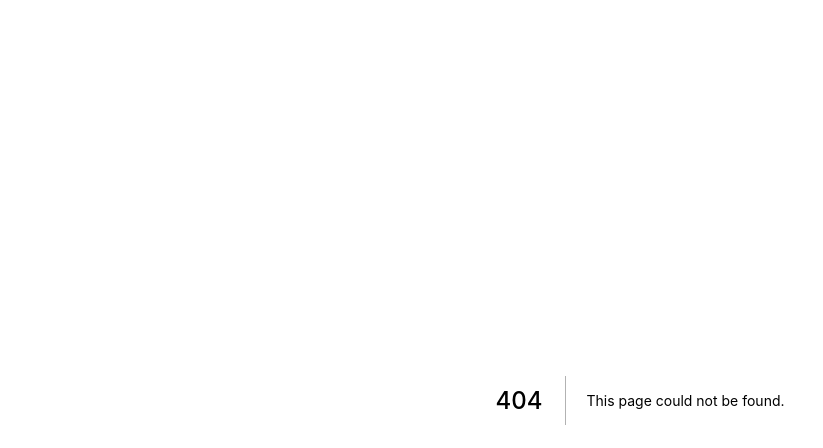
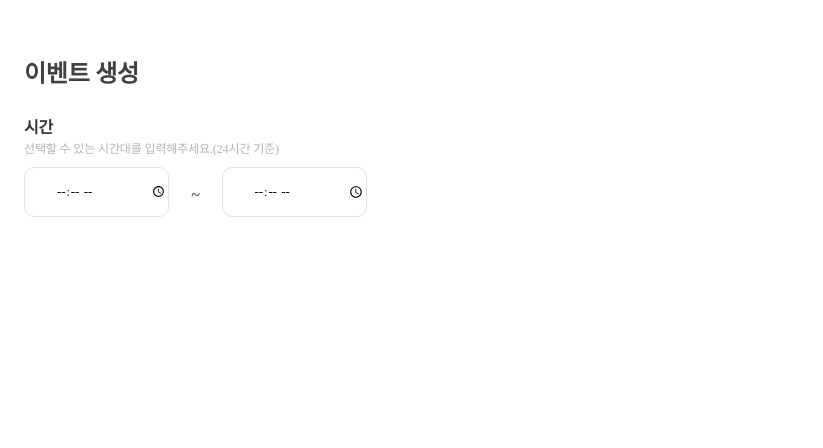
Before and after one commit to ryuni-dev/meezzle, a Next.js app in the folder meezzle-front/: page /create in a window 1280 px wide. Before the commit this address had no page. Shown: the top 448 px of the page, without its empty margins (0-823 px from the left). Built offline with nearby package versions, Linux system fonts and the light colour scheme.

Commit message:
feat-pages-create:: 기본 레이아웃 작성

```diff
--- /dev/null
+++ b/meezzle-front/components/event/Create/EventCreate.tsx
@@ -0,0 +1,102 @@
+import type { NextComponentType } from "next"
+import styled from 'styled-components';
+
+const Container = styled.div`
+    display: flex;
+    justify-content: center;
+    flex-direction: column;
+    padding: 0px;
+    margin: 0px;
+    width: 100%;
+    height: 100%;
+    `
+const Header = styled.div`
+    display: flex;
+
+    width: 375px;
+    height: 44px;
+    align-items: center;
+    margin-top: 44px;
+    margin-left: 16px;
+
+`
+const H1 = styled.h1`
+    font-family: 'Pretendard';
+    font-style: normal;
+    font-weight: 700;
+    font-size: 24px;
+    line-height: 150%;
+    letter-spacing: -0.011em;
+    color: #414141;
+
+    position: absolute;
+`
+
+// const H2 = styled.h2`
+//     font-family: 'Pretendard';
+//     font-style: normal;
+//     font-weight: 600;
+//     font-size: 16px;
+//     line-height: 150%;
+
+//     letter-spacing: -0.011em;
+
+//     /* gray900 */
+//     color: #333333;
+//     margin: 0px;
+// `
+
+const CreateContainer = styled.div`
+    display: flex;
+    flex-direction: column;
+    width: 375px;
+    height: auto;
+    margin-top: 20px;
+    margin-left: 16px;
+`
+// const Input = styled.input`
+//     width: 343px;
+//     height: 48px;
+//     border-radius: 10px;
+//     border: 1px solid #E2E2E2;
+
+//     ::placeholder {
+//         font-family: 'Pretendard';
+//         font-style: normal;
+//         font-weight: 400;
+//         font-size: 12px;
+//         line-height: 150%;
+//         /* identical to box height, or 18px */
+
+//         letter-spacing: -0.011em;
+
+//         /* gray300 */
+
+//         color: #A5A5A5;
+//         text-indent: 15px;
+//     }
+//     :focus {
+//         outline: none;
+//     }
+// `
+
+type EventCreateProps = {
+    children: JSX.Element | JSX.Element[]
+}
+
+const EventCreate = ({children}: EventCreateProps)=> {
+    return (
+        <Container>
+            <Header>
+                <H1>
+                    이벤트 생성
+                </H1>
+            </Header>
+            <CreateContainer>
+                {children}
+            </CreateContainer>
+        </Container>
+    );
+}
+
+export default EventCreate;
--- /dev/null
+++ b/meezzle-front/components/event/Create/EventDate.tsx
@@ -0,0 +1,28 @@
+import type { NextComponentType } from "next"
+import styled from 'styled-components';
+import { DateSelectText, GrayText, H2, Input, InputDate } from "../../../styled-components/StyledCreate";
+
+const DateContainer = styled.div`
+    display: flex;
+    flex-direction: row;
+    width: 343px;
+    height: 48px;
+    margin-top: 9px;
+`
+
+
+const EventDate: NextComponentType = ()=> {
+    return (
+        <>
+            <H2>날짜</H2>
+            <GrayText>날짜를 입력해주세요(며칠부터 며칠까지 보이게 할 건가요?)</GrayText>
+            <DateContainer>
+                <InputDate type="date" id="currentMonth" date-placeholder="시작 날짜"></InputDate>
+                <DateSelectText>~</DateSelectText>
+                <InputDate type="date" id="currentMonth"></InputDate>
+            </DateContainer>
+        </>
+    );
+}
+
+export default EventDate;
--- /dev/null
+++ b/meezzle-front/components/event/Create/EventExplain.tsx
@@ -0,0 +1,15 @@
+import type { NextComponentType } from "next"
+import styled from 'styled-components';
+import { GrayText, H2, InputLarge } from "../../../styled-components/StyledCreate";
+
+const EventExplain: NextComponentType = ()=> {
+    return (
+        <>
+            <H2>설명</H2>
+            <GrayText>이벤트에 대한 설명을 적어주세요.</GrayText>
+            <InputLarge placeholder="내용을 입력해주세요."></InputLarge>
+    </>
+    );
+}
+
+export default EventExplain;
--- /dev/null
+++ b/meezzle-front/components/event/Create/EventName.tsx
@@ -0,0 +1,16 @@
+import type { NextComponentType } from "next"
+import styled from 'styled-components';
+import { H2, Input } from "../../../styled-components/StyledCreate";
+
+const EventName: NextComponentType = (props: any)=> {
+    return (
+        <>
+            <H2>
+                이벤트 명
+            </H2>
+            <Input placeholder="이벤트 명을 입력해 주세요"></Input>
+        </>
+    );
+}
+
+export default EventName;
--- /dev/null
+++ b/meezzle-front/components/event/Create/EventTime.tsx
@@ -0,0 +1,20 @@
+import type { NextComponentType } from "next"
+import styled from 'styled-components';
+import { DateContainer, DateSelectText, GrayText, H2, Input, InputDate } from "../../../styled-components/StyledCreate";
+
+
+const EventTime: NextComponentType = ()=> {
+    return (
+        <>
+            <H2>시간</H2>
+            <GrayText>선택할 수 있는 시간대를 입력해주세요.(24시간 기준)</GrayText>
+            <DateContainer>
+                <InputDate type="time" id="startTime"></InputDate>
+                <DateSelectText>~</DateSelectText>
+                <InputDate type="time" id="endTime"></InputDate>
+            </DateContainer>
+        </>
+    );
+}
+
+export default EventTime;
--- /dev/null
+++ b/meezzle-front/pages/create.tsx
@@ -0,0 +1,17 @@
+import type { NextPage } from "next";
+import EventCreate from "../components/event/Create/EventCreate";
+import EventDate from "../components/event/Create/EventDate";
+import EventExplain from "../components/event/Create/EventExplain";
+import EventName from "../components/event/Create/EventName";
+import EventTime from "../components/event/Create/EventTime";
+
+
+const CreatePage: NextPage = () => {
+    return (
+        <EventCreate>
+            <EventTime></EventTime>
+        </EventCreate>
+        )
+};
+
+export default CreatePage;
--- /dev/null
+++ b/meezzle-front/styled-components/StyledCreate.tsx
@@ -0,0 +1,149 @@
+import styled from 'styled-components';
+
+export const H2 = styled.h2`
+    font-family: 'Pretendard';
+    font-style: normal;
+    font-weight: 600;
+    font-size: 16px;
+    line-height: 150%;
+
+    letter-spacing: -0.011em;
+
+    /* gray900 */
+    color: #333333;
+    margin: 0px;
+`
+export const GrayText = styled.text`
+    font-family: 'Pretendard';
+    font-style: normal;
+    font-weight: 400;
+    font-size: 12px;
+    line-height: 150%;
+    /* identical to box height, or 18px */
+
+    letter-spacing: -0.011em;
+
+    color: #B0B4B8;
+`
+
+export const Input = styled.input`
+    width: 343px;
+    height: 48px;
+    border-radius: 10px;
+    border: 1px solid #E2E2E2;
+
+    ::placeholder {
+        font-family: 'Pretendard';
+        font-style: normal;
+        font-weight: 400;
+        font-size: 12px;
+        line-height: 150%;
+        /* identical to box height, or 18px */
+
+        letter-spacing: -0.011em;
+
+        /* gray300 */
+
+        color: #A5A5A5;
+        text-indent: 15px;
+    }
+    :focus {
+        outline: none;
+    }
+`
+export const InputLarge = styled.textarea`
+    width: 343px;
+    height: 153px;
+    border-radius: 10px;
+    border: 1px solid #E2E2E2;
+
+    ::placeholder {
+        font-family: 'Pretendard';
+        font-style: normal;
+        font-weight: 400;
+        font-size: 12px;
+        line-height: 150%;
+        /* identical to box height, or 18px */
+
+        letter-spacing: -0.011em;
+
+        /* gray300 */
+
+        color: #A5A5A5;
+        text-indent: 15px;
+        line-height: 40px;
+    }
+    :focus {
+        outline: none;
+    }
+    margin-top: 8px;
+`
+
+export const InputDate = styled.input`
+    width: 160px;
+    height: 48px;
+    left: 16px;
+    top: 161px;
+
+    background: #FFFFFF;
+    /* gray100 */
+
+    border: 1px solid #E2E2E2;
+    border-radius: 10px;
+    font-family: 'Pretendard';
+    font-style: normal;
+    font-weight: 400;
+    font-size: 13px;
+    line-height: 150%;
+    /* identical to box height, or 20px */
+
+    letter-spacing: -0.011em;
+    text-indent: 15px;
+
+
+    /* gray900 */
+    ::-webkit-datetime-edit-text,
+    ::-webkit-datetime-edit-year-field,
+    ::-webkit-datetime-edit-month-field,
+    ::-webkit-datetime-edit-day-field {
+        color: #333333;
+    }
+    :focus {
+        outline: none;
+    }
+    ::-webkit-calendar-picker-indicator,
+    ::-webkit-inner-spin-button {
+        // display: none;
+        // appearance: none;
+        // color: #FFFFFF
+
+
+    }
+`
+export const DateSelectText = styled.text`
+    font-family: 'Pretendard';
+    font-style: normal;
+    font-weight: 600;
+    font-size: 16px;
+    line-height: 150%;
+    /* identical to box height, or 24px */
+
+    letter-spacing: -0.011em;
+
+    /* gray600 */
+
+    color: #626262;
+    margin-left: 6px;
+    align-items: center;
+    text-align: center;
+    padding: 16px;
+    margin-right: 6px;
+`
+
+export const DateContainer = styled.div`
+    display: flex;
+    flex-direction: row;
+    width: 343px;
+    height: 48px;
+    margin-top: 9px;
+`
```
Also changed, not shown: meezzle-front/components/event/Create/EventDue.tsx (added, +20 -0 lines), meezzle-front/styled-components/StyledContainer.tsx (added, +11 -0 lines).
